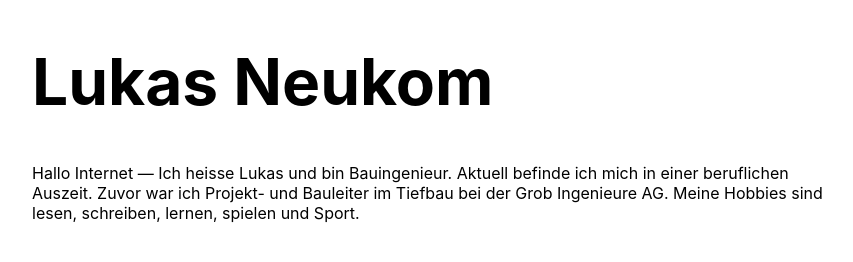
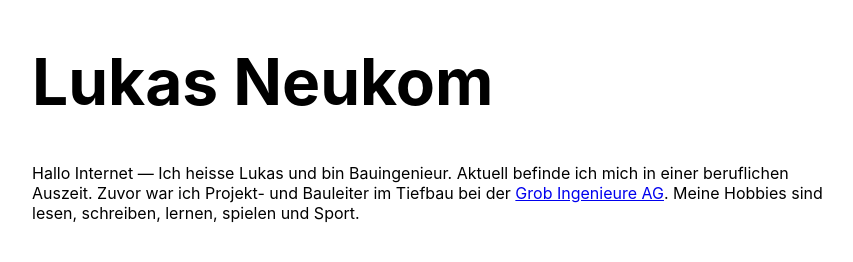
Before and after one commit to lukasneukom/lukasneukom.ch, a plain HTML site: page html/index.html in a window 1280 px wide. Shown: the whole page, without its empty margins (208-1061 px from the left). Drawn offline with Linux system fonts and the light colour scheme.

Commit message:
Add link to previous employer

```diff
--- a/html/index.html
+++ b/html/index.html
@@ -14,5 +14,5 @@
 <h1>Lukas Neukom</h1>
 <p>Hallo Internet — Ich heisse Lukas und bin Bauingenieur.
 Aktuell befinde ich mich in einer beruflichen Auszeit.
-Zuvor war ich Projekt- und Bauleiter im Tiefbau bei der Grob Ingenieure AG.
+Zuvor war ich Projekt- und Bauleiter im Tiefbau bei der <a href=https://grob.me>Grob Ingenieure AG</a>.
 Meine Hobbies sind lesen, schreiben, lernen, spielen und Sport.
```
